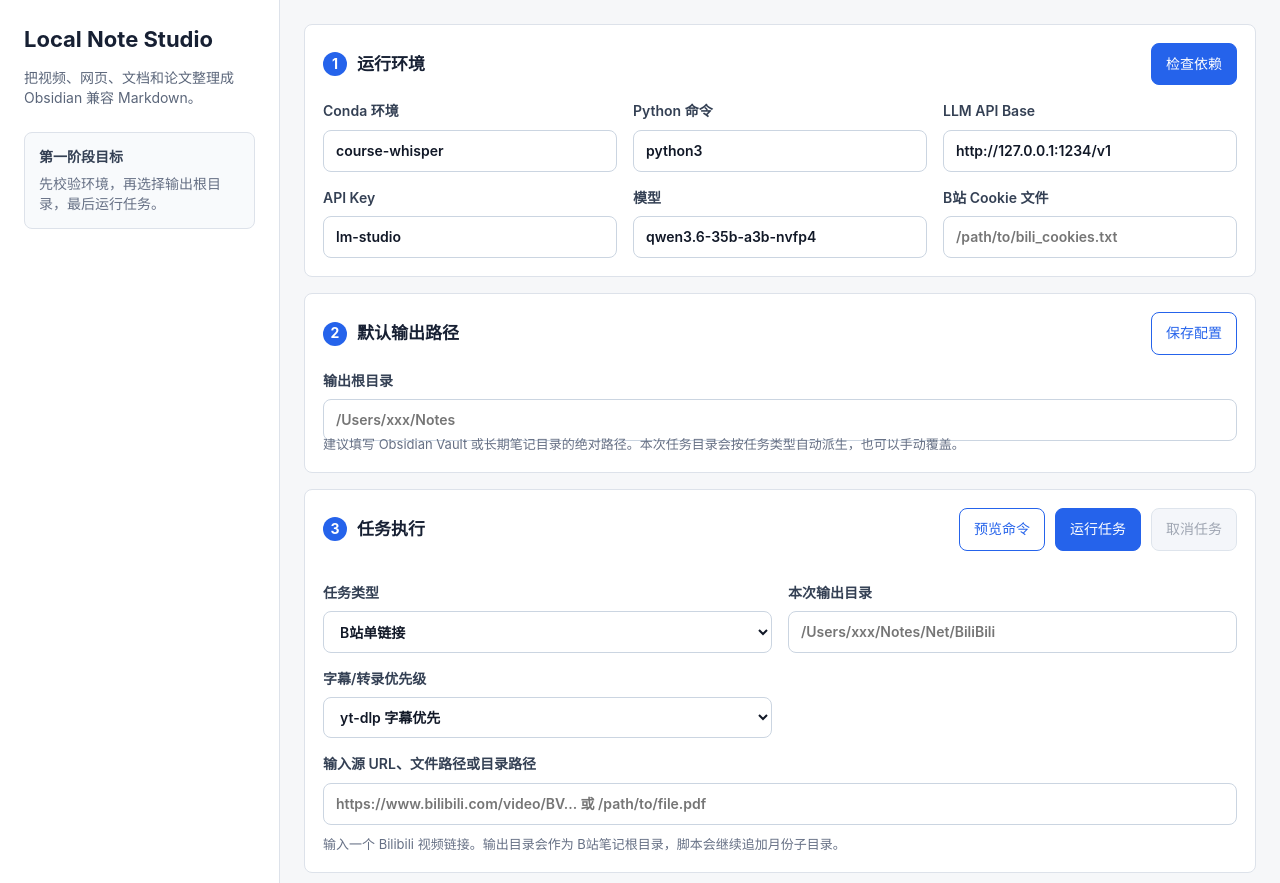
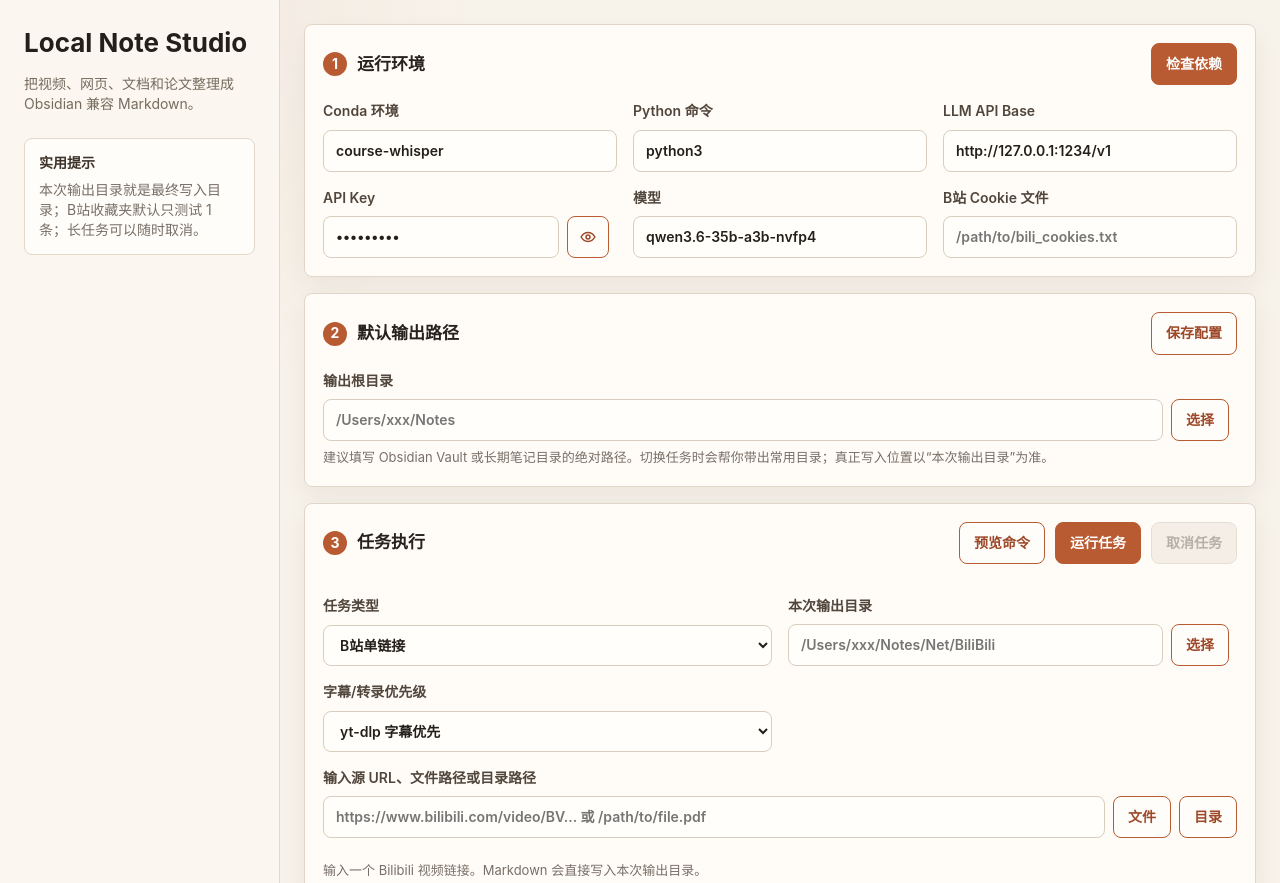
Before and after one commit to simonwang95/local-note-studio, a website built with Vite: page index.html in a window 1280 px wide. Shown: the top 883 px of the page. Built offline with nearby package versions, Linux system fonts and the light colour scheme.

Commit message:
Refine output paths and studio UI

```diff
--- a/package.json
+++ b/package.json
@@ -11,7 +11,8 @@
     "tauri:build": "tauri build"
   },
   "dependencies": {
-    "@tauri-apps/api": "^2.0.0"
+    "@tauri-apps/api": "^2.0.0",
+    "@tauri-apps/plugin-dialog": "^2.7.1"
   },
   "devDependencies": {
     "@tauri-apps/cli": "^2.0.0",
--- a/src-tauri/Cargo.toml
+++ b/src-tauri/Cargo.toml
@@ -8,5 +8,6 @@ tauri-build = { version = "2", features = [] }
 
 [dependencies]
 tauri = { version = "2", features = [] }
+tauri-plugin-dialog = "2"
 serde = { version = "1", features = ["derive"] }
 serde_json = "1"
--- a/src-tauri/capabilities/default.json
+++ b/src-tauri/capabilities/default.json
@@ -3,5 +3,5 @@
   "identifier": "default",
   "description": "Default permissions for the main Local Note Studio window.",
   "windows": ["main"],
-  "permissions": ["core:event:default"]
+  "permissions": ["core:event:default", "dialog:default"]
 }
--- a/src/main.ts
+++ b/src/main.ts
@@ -1,5 +1,6 @@
 import { invoke } from "@tauri-apps/api/core";
 import { listen } from "@tauri-apps/api/event";
+import { open, type OpenDialogOptions } from "@tauri-apps/plugin-dialog";
 import "./styles.css";
 
 type TaskType =
@@ -48,12 +49,12 @@ const taskLabels: Record<TaskType, string> = {
 };
 
 const taskHints: Record<TaskType, string> = {
-  "bilibili-url": "输入一个 Bilibili 视频链接。输出目录会作为 B站笔记根目录，脚本会继续追加月份子目录。",
+  "bilibili-url": "输入一个 Bilibili 视频链接。Markdown 会直接写入本次输出目录。",
   "bilibili-favorite": "使用 worker/env.local 中的 BILIBILI_FAV_MEDIA_ID。需要 cookie 时先在上方配置。",
-  "web-url": "输入微信公众号文章或一般网页 URL。",
-  "source-file": "输入本地 .docx 或 .pdf 文件路径，生成 Markdown 草稿。",
-  "paper-quickread": "输入论文 PDF 路径，调用本地 Qwen 兼容 API 生成速读笔记。",
-  "local-video": "输入本地视频/音频文件路径，或一个媒体目录路径。",
+  "web-url": "输入微信公众号文章或一般网页 URL。Qwen 整理会插入原文之上，并保留完整原文。",
+  "source-file": "输入本地 .docx 或 .pdf 文件路径，Markdown 会直接写入本次输出目录。",
+  "paper-quickread": "输入论文 PDF 路径，生成速读笔记并保留全文翻译。",
+  "local-video": "输入本地视频/音频文件路径，或一个媒体目录路径。Markdown 会直接写入本次输出目录。",
 };
 
 const outputSubdirs: Record<TaskType, string> = {
@@ -120,8 +121,8 @@ app.innerHTML = `
       </div>
 
       <div class="status-card">
-        <strong>第一阶段目标</strong>
-        <span>先校验环境，再选择输出根目录，最后运行任务。</span>
+        <strong>实用提示</strong>
+        <span>本次输出目录就是最终写入目录；B站收藏夹默认只测试 1 条；长任务可以随时取消。</span>
       </div>
     </aside>
 
@@ -149,7 +150,12 @@ app.innerHTML = `
           </label>
           <label>
             API Key
-            <input id="apiKey" value="${escapeHtml(savedSettings.apiKey)}" />
+            <div class="input-row secret-row">
+              <input id="apiKey" type="password" value="${escapeHtml(savedSettings.apiKey)}" autocomplete="off" />
+              <button id="toggleApiKey" type="button" class="secondary icon-button" title="显示 API Key" aria-label="显示 API Key">
+                ${eyeIcon()}
+              </button>
+            </div>
           </label>
           <label>
             模型
@@ -172,9 +178,12 @@ app.innerHTML = `
         </div>
         <label>
           输出根目录
-          <input id="outputRoot" value="${escapeHtml(savedSettings.outputRoot)}" placeholder="/Users/xxx/Notes" />
+          <div class="input-row">
+            <input id="outputRoot" value="${escapeHtml(savedSettings.outputRoot)}" placeholder="/Users/xxx/Notes" />
+            <button id="chooseOutputRoot" type="button" class="secondary compact-button">选择</button>
+          </div>
         </label>
-        <p class="field-note">建议填写 Obsidian Vault 或长期笔记目录的绝对路径。本次任务目录会按任务类型自动派生，也可以手动覆盖。</p>
+        <p class="field-note">建议填写 Obsidian Vault 或长期笔记目录的绝对路径。切换任务时会帮你带出常用目录；真正写入位置以“本次输出目录”为准。</p>
       </section>
 
       <section class="panel task-panel">
@@ -201,7 +210,10 @@ app.innerHTML = `
           </label>
           <label>
             本次输出目录
-            <input id="outputDir" placeholder="/Users/xxx/Notes/Net/BiliBili" />
+            <div class="input-row">
+              <input id="outputDir" placeholder="/Users/xxx/Notes/Net/BiliBili" />
+              <button id="chooseOutputDir" type="button" class="secondary compact-button">选择</button>
+            </div>
           </label>
           <label>
             字幕/转录优先级
@@ -222,7 +234,11 @@ app.innerHTML = `
 
         <label>
           输入源 URL、文件路径或目录路径
-          <input id="source" placeholder="https://www.bilibili.com/video/BV... 或 /path/to/file.pdf" />
+          <div class="input-row">
+            <input id="source" placeholder="https://www.bilibili.com/video/BV... 或 /path/to/file.pdf" />
+            <button id="chooseSourceFile" type="button" class="secondary compact-button">文件</button>
+            <button id="chooseSourceDir" type="button" class="secondary compact-button">目录</button>
+          </div>
         </label>
         <p id="taskHint" class="field-note"></p>
       </section>
@@ -267,6 +283,11 @@ document.querySelector<HTMLButtonElement>("#checkEnv")?.addEventListener("click"
 document.querySelector<HTMLButtonElement>("#runDry")?.addEventListener("click", () => runTask(true));
 document.querySelector<HTMLButtonElement>("#runTask")?.addEventListener("click", () => runTask(false));
 document.querySelector<HTMLButtonElement>("#cancelTask")?.addEventListener("click", () => cancelWorker());
+document.querySelector<HTMLButtonElement>("#chooseOutputRoot")?.addEventListener("click", () => chooseDirectory("outputRoot"));
+document.querySelector<HTMLButtonElement>("#chooseOutputDir")?.addEventListener("click", () => chooseDirectory("outputDir"));
+document.querySelector<HTMLButtonElement>("#chooseSourceFile")?.addEventListener("click", () => chooseSourceFile());
+document.querySelector<HTMLButtonElement>("#chooseSourceDir")?.addEventListener("click", () => chooseDirectory("source"));
+document.querySelector<HTMLButtonElement>("#toggleApiKey")?.addEventListener("click", () => toggleSecretField("apiKey", "toggleApiKey"));
 
 if (!hasTauriRuntime()) {
   setState("浏览器预览");
@@ -275,6 +296,24 @@ if (!hasTauriRuntime()) {
 
 function inputValue(id: string): string {
   return document.querySelector<HTMLInputElement | HTMLSelectElement>(`#${id}`)?.value.trim() ?? "";
+}
+
+function setInputValue(id: string, value: string): void {
+  const input = document.querySelector<HTMLInputElement | HTMLSelectElement>(`#${id}`);
+  if (!input) return;
+  input.value = value;
+  input.dispatchEvent(new Event("input", { bubbles: true }));
+}
+
+function toggleSecretField(inputId: string, buttonId: string): void {
+  const input = document.querySelector<HTMLInputElement>(`#${inputId}`);
+  const button = document.querySelector<HTMLButtonElement>(`#${buttonId}`);
+  if (!input || !button) return;
+  const willShow = input.type === "password";
+  input.type = willShow ? "text" : "password";
+  button.title = willShow ? "隐藏 API Key" : "显示 API Key";
+  button.setAttribute("aria-label", button.title);
+  input.focus();
 }
 
 function currentTask(): TaskType {
@@ -384,6 +423,44 @@ async function cancelWorker(): Promise<void> {
     }
   } catch (error) {
     appendOutput(`取消失败：${errorMessage(error)}\n`);
+  }
+}
+
+async function chooseDirectory(targetId: "outputRoot" | "outputDir" | "source"): Promise<void> {
+  await choosePath(targetId, { directory: true, multiple: false });
+}
+
+async function chooseSourceFile(): Promise<void> {
+  const task = currentTask();
+  const filters =
+    task === "paper-quickread"
+      ? [{ name: "PDF", extensions: ["pdf"] }]
+      : task === "source-file"
+        ? [{ name: "Documents", extensions: ["pdf", "docx"] }]
+        : task === "local-video"
+          ? [{ name: "Media", extensions: ["mp4", "mkv", "mov", "webm", "flv", "mp3", "m4a", "wav"] }]
+          : undefined;
+  await choosePath("source", { multiple: false, filters });
+}
+
+async function choosePath(
+  targetId: "outputRoot" | "outputDir" | "source",
+  options: OpenDialogOptions,
+): Promise<void> {
+  if (!hasTauriRuntime()) {
+    setState("浏览器预览");
+    appendOutput("\n路径选择只能在桌面应用中使用；浏览器预览时请直接手动输入路径。\n");
+    return;
+  }
+  try {
+    const selected = await open(options);
+    const path = Array.isArray(selected) ? selected[0] : selected;
+    if (typeof path === "string" && path) {
+      setInputValue(targetId, path);
+      if (targetId !== "source") saveSettings();
+    }
+  } catch (error) {
+    appendOutput(`\n路径选择失败：${errorMessage(error)}\n`);
   }
 }
 
@@ -524,3 +601,12 @@ function escapeHtml(value: string): string {
     .replaceAll("<", "&lt;")
     .replaceAll(">", "&gt;");
 }
+
+function eyeIcon(): string {
+  return `
+    <svg viewBox="0 0 24 24" width="18" height="18" aria-hidden="true" focusable="false">
+      <path d="M2.8 12s3.4-6 9.2-6 9.2 6 9.2 6-3.4 6-9.2 6-9.2-6-9.2-6Z" fill="none" stroke="currentColor" stroke-width="2" stroke-linejoin="round" />
+      <circle cx="12" cy="12" r="2.6" fill="none" stroke="currentColor" stroke-width="2" />
+    </svg>
+  `;
+}
--- a/src/styles.css
+++ b/src/styles.css
@@ -1,11 +1,14 @@
 :root {
-  color: #172033;
-  background: #f6f7f9;
+  color: #2b241d;
+  background: #f7f2ea;
   font: 14px/1.45 -apple-system, BlinkMacSystemFont, "Segoe UI", sans-serif;
 }
 
 body {
   margin: 0;
+  background:
+    radial-gradient(circle at top left, rgba(184, 91, 50, 0.08), transparent 34rem),
+    #f7f2ea;
 }
 
 button,
@@ -24,34 +27,36 @@ select {
   display: flex;
   flex-direction: column;
   gap: 24px;
-  background: #ffffff;
-  border-right: 1px solid #dde2ea;
+  background: #fbf7f0;
+  border-right: 1px solid #e4d8c9;
   padding: 24px;
 }
 
 .sidebar h1 {
   margin: 0 0 12px;
-  font-size: 22px;
+  color: #241f1a;
+  font-size: 26px;
+  letter-spacing: 0;
 }
 
 .sidebar p {
-  color: #5b667a;
+  color: #756b5f;
   margin: 0;
 }
 
 .status-card {
   display: grid;
   gap: 6px;
-  border: 1px solid #dde2ea;
+  border: 1px solid #e4d8c9;
   border-radius: 8px;
   padding: 14px;
-  background: #f8fafc;
-  color: #344054;
+  background: #fffdf9;
+  color: #3d332a;
 }
 
 .status-card span,
 .field-note {
-  color: #667085;
+  color: #786f66;
 }
 
 .workspace {
@@ -63,9 +68,10 @@ select {
 
 .panel,
 .log-panel {
-  border: 1px solid #dde2ea;
+  border: 1px solid #e0d5c7;
   border-radius: 8px;
-  background: #ffffff;
+  background: rgba(255, 253, 249, 0.96);
+  box-shadow: 0 12px 28px rgba(73, 52, 36, 0.06);
   padding: 18px;
 }
 
@@ -94,6 +100,7 @@ select {
 .log-panel h2 {
   margin: 0;
   font-size: 17px;
+  color: #28221d;
 }
 
 .step {
@@ -102,7 +109,7 @@ select {
   width: 24px;
   height: 24px;
   border-radius: 999px;
-  background: #2563eb;
+  background: #b85b32;
   color: #ffffff;
   font-weight: 700;
 }
@@ -110,35 +117,51 @@ select {
 label {
   display: grid;
   gap: 8px;
-  color: #344054;
+  color: #51463c;
   font-weight: 600;
+}
+
+.input-row {
+  display: grid;
+  grid-template-columns: minmax(0, 1fr) repeat(2, auto);
+  gap: 8px;
+  align-items: center;
+}
+
+.input-row button + button {
+  margin-left: 0;
+}
+
+label > .input-row {
+  gap: 8px;
 }
 
 input,
 select {
   width: 100%;
   box-sizing: border-box;
-  border: 1px solid #cbd5e1;
+  border: 1px solid #d9cdbd;
   border-radius: 8px;
   padding: 10px 12px;
-  background: #fff;
-  color: #111827;
+  background: #fffefa;
+  color: #241f1a;
 }
 
 input:focus,
 select:focus {
-  outline: 2px solid #bfdbfe;
-  border-color: #2563eb;
+  outline: 3px solid rgba(184, 91, 50, 0.18);
+  border-color: #b85b32;
 }
 
 button {
-  border: 1px solid #2563eb;
+  border: 1px solid #b85b32;
   border-radius: 8px;
   padding: 10px 14px;
-  background: #2563eb;
+  background: #b85b32;
   color: white;
   cursor: pointer;
   white-space: nowrap;
+  font-weight: 700;
 }
 
 button:disabled {
@@ -147,20 +170,33 @@ button:disabled {
 }
 
 button.secondary {
-  background: white;
-  color: #2563eb;
+  background: #fffdf9;
+  color: #9d4829;
+}
+
+button.compact-button {
+  min-width: 58px;
+  padding-inline: 12px;
+}
+
+button.icon-button {
+  display: grid;
+  place-items: center;
+  width: 42px;
+  height: 42px;
+  padding: 0;
 }
 
 button.danger {
-  border-color: #dc2626;
-  background: #dc2626;
+  border-color: #c2412d;
+  background: #c2412d;
   color: #ffffff;
 }
 
 button.danger:disabled {
-  border-color: #cbd5e1;
-  background: #eef2f7;
-  color: #667085;
+  border-color: #d9cdbd;
+  background: #eee7de;
+  color: #8a8076;
 }
 
 .form-grid {
@@ -174,8 +210,9 @@ button.danger:disabled {
 }
 
 .field-note {
-  margin: -6px 0 0;
+  margin: 6px 0 0;
   font-size: 13px;
+  line-height: 1.55;
 }
 
 .hidden {
@@ -183,7 +220,7 @@ button.danger:disabled {
 }
 
 #runState {
-  color: #475467;
+  color: #6f6258;
   font-weight: 600;
 }
 
@@ -194,8 +231,8 @@ pre {
   white-space: pre-wrap;
   overflow: auto;
   border-radius: 8px;
-  background: #101828;
-  color: #dbeafe;
+  background: #19140f;
+  color: #f5efe6;
   padding: 16px;
 }
 
@@ -212,7 +249,7 @@ pre {
 
   .sidebar {
     border-right: 0;
-    border-bottom: 1px solid #dde2ea;
+    border-bottom: 1px solid #e4d8c9;
   }
 
   .form-grid,
@@ -225,4 +262,8 @@ pre {
     align-items: flex-start;
     flex-direction: column;
   }
+
+  .input-row {
+    grid-template-columns: minmax(0, 1fr);
+  }
 }
```
Also changed, not shown: docs/reference/knowledge-base-docs/config.md (+2 -2 lines), docs/tasks.md (+5 -0 lines), docs/user-guide-zh.md (+6 -4 lines), 6 other files.
